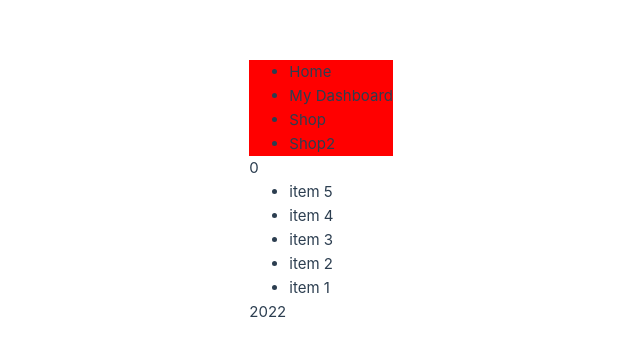
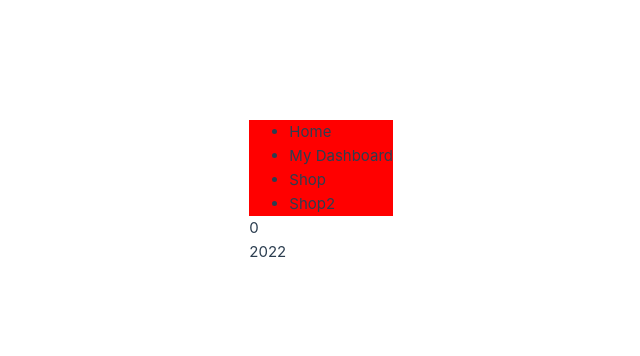
Before and after one commit to olsy-solvve/solvve_course_js_3, a Vue app: page /login in a window 1280 px wide. Shown: the part 208-564 px from the top of the page, without its empty margins (247-887 px from the left). Built offline with nearby package versions, Linux system fonts and the light colour scheme.

Commit message:
-Add VueRouter -Add routers: Home, Auth, PageNotFound

```diff
--- a/package.json
+++ b/package.json
@@ -8,7 +8,8 @@
     "lint": "eslint . --ext .vue,.js,.jsx,.cjs,.mjs --fix --ignore-path .gitignore"
   },
   "dependencies": {
-    "vue": "^3.2.37"
+    "vue": "^3.2.37",
+    "vue-router": "^4.1.3"
   },
   "devDependencies": {
     "@rushstack/eslint-patch": "^1.1.4",
--- a/src/App.vue
+++ b/src/App.vue
@@ -1,13 +1,12 @@
 <script setup>
 import ComponentHeader from "./components/ComponentHeader.vue";
-import ComponentMain from "./components/ComponentMain.vue";
 import ComponentFooter from "./components/ComponentFooter.vue";
 </script>
 
 <template>
   <div>
     <ComponentHeader></ComponentHeader>
-    <ComponentMain></ComponentMain>
+    <router-view></router-view>
     <ComponentFooter></ComponentFooter>
   </div>
 </template>
--- a/src/components/ComponentFooter.vue
+++ b/src/components/ComponentFooter.vue
@@ -14,4 +14,4 @@ export default {
   </footer>
 </template>
 
-<style></style>
+<style scoped></style>
--- a/src/components/ComponentMain.vue
+++ /dev/null
@@ -1,15 +0,0 @@
-<script setup></script>
-
-<template>
-  <main>
-    <ul>
-      <li>item 5</li>
-      <li>item 4</li>
-      <li>item 3</li>
-      <li>item 2</li>
-      <li>item 1</li>
-    </ul>
-  </main>
-</template>
-
-<style></style>
--- /dev/null
+++ b/src/features/Authentication.vue
@@ -0,0 +1,6 @@
+<script></script>
+
+<template>
+</template>
+
+<style></style>
--- /dev/null
+++ b/src/features/Home.vue
@@ -0,0 +1,9 @@
+<script>
+</script>
+
+<template>
+
+</template>
+
+<style scoped>
+</style>
--- /dev/null
+++ b/src/features/error responces/Error_404.vue
@@ -0,0 +1,9 @@
+<script></script>
+
+<template>
+    <main>
+        Page Not Found (404)
+    </main>
+</template>
+
+<style></style>
--- /dev/null
+++ b/src/plugins/router.js
@@ -0,0 +1,29 @@
+import { createRouter, createWebHistory } from "vue-router";
+import HomePage from "../features/Home.vue";
+import AuthPage from "../features/Authentication.vue";
+import PageNotFound from "../features/error responces/Error_404.vue"
+
+const routes = [
+  {
+    path: "/",
+    name: "Home",
+    component: HomePage,
+  },
+  {
+    path: "/login",
+    name: "Authentication",
+    component: AuthPage,
+  },
+  {
+    path: "/:catchAll(.*)",
+    name: "NotFound",
+    component: PageNotFound,
+  },
+];
+
+const router = createRouter({
+  history: createWebHistory(),
+  routes,
+});
+
+export default router;
```
Also changed, not shown: src/main.js (+6 -1 lines), 1 other file (tests, documents, lock files or other folders).
